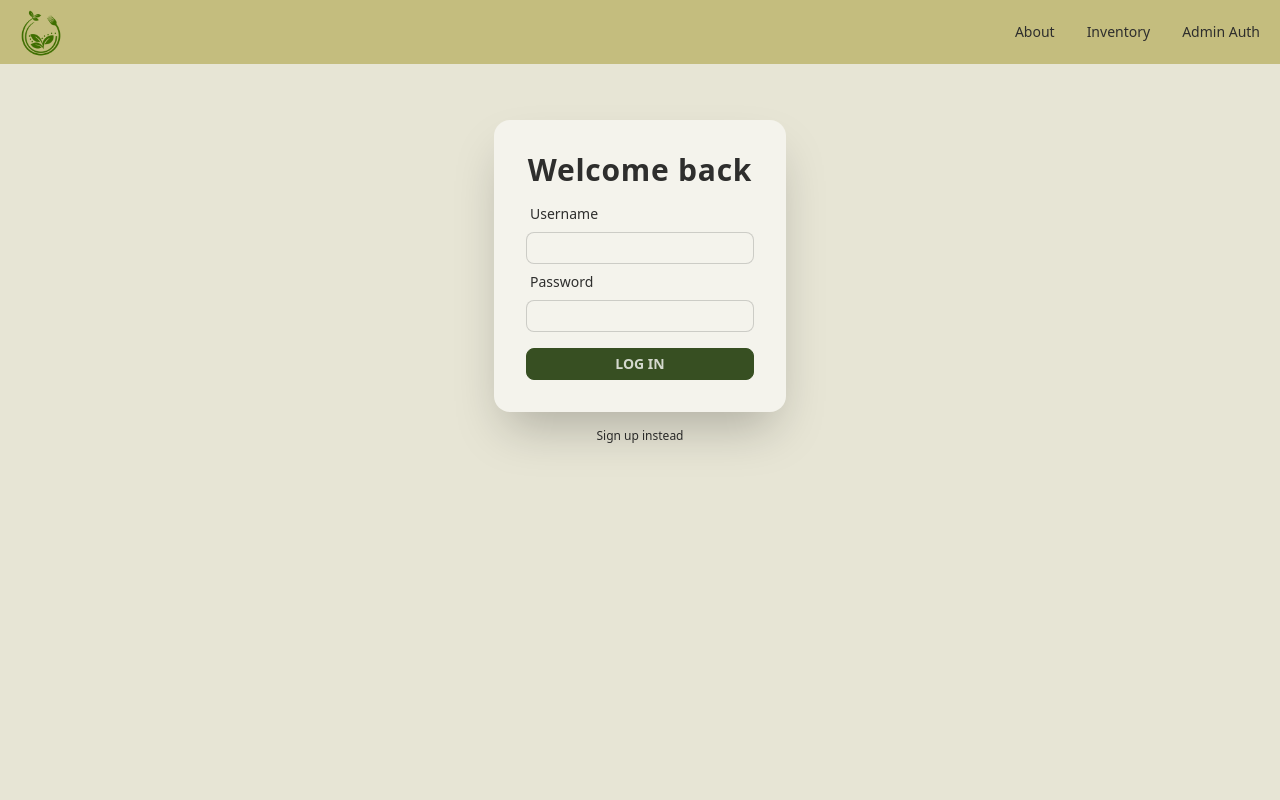
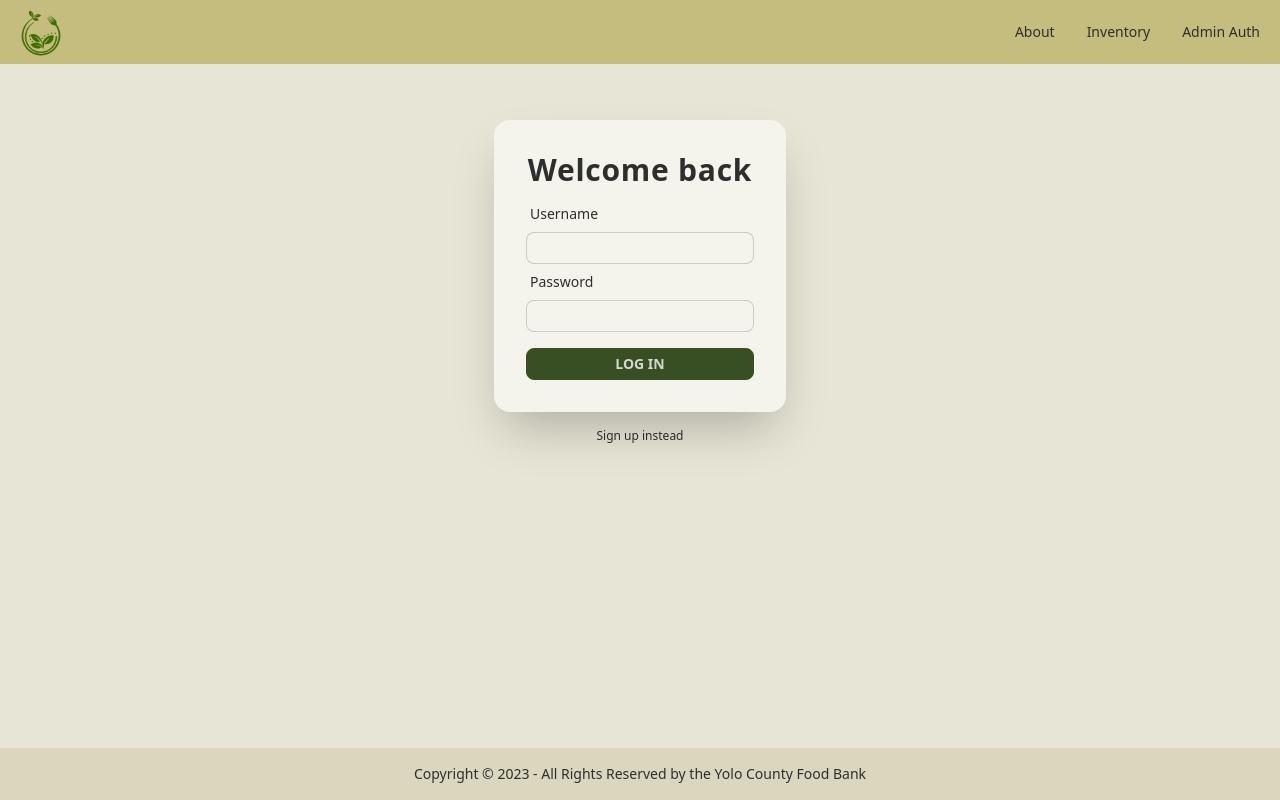
Before and after one commit to lehelen19/inventory-frontend, a React (Create React App) app: page /authenticate in a window 1280 px wide. Built offline with nearby package versions, Linux system fonts and the light colour scheme.

Commit message:
Add a footer

```diff
--- /dev/null
+++ b/src/components/Footer.js
@@ -0,0 +1,13 @@
+const Footer = () => {
+  return (
+    <footer className="footer footer-center p-4 bg-base-300 text-base-content absolute bottom-0">
+      <div>
+        <p>
+          Copyright © 2023 - All Rights Reserved by the Yolo County Food Bank
+        </p>
+      </div>
+    </footer>
+  );
+};
+
+export default Footer;
--- a/src/pages/App/App.js
+++ b/src/pages/App/App.js
@@ -8,6 +8,7 @@ import InventoryPage from '../InventoryPage/InventoryPage';
 import AboutPage from '../AboutPage/AboutPage';
 import CategoryDetailPage from '../CategoryDetailPage/CategoryDetailPage';
 import FoodItemDetailPage from '../FoodItemDetailPage/FoodItemDetailPage';
+import Footer from '../../components/Footer';
 
 function App() {
   const [user, setUser] = useState(getUser());
@@ -37,6 +38,7 @@ function App() {
           ></Route>
         </Routes>
       </>
+      <Footer />
     </div>
   );
 }
--- a/src/pages/InventoryPage/InventoryPage.js
+++ b/src/pages/InventoryPage/InventoryPage.js
@@ -127,7 +127,7 @@ const InventoryPage = ({ user }) => {
                     autoFocus
                     className="input input-bordered input-sm w-1/2 mr-2 lg:w-2/3"
                   />
-                  <div>
+                  <div className="mt-2">
                     <button
                       type="submit"
                       className="btn btn-sm font-medium inline lg:mt-2 mr-4"
```
